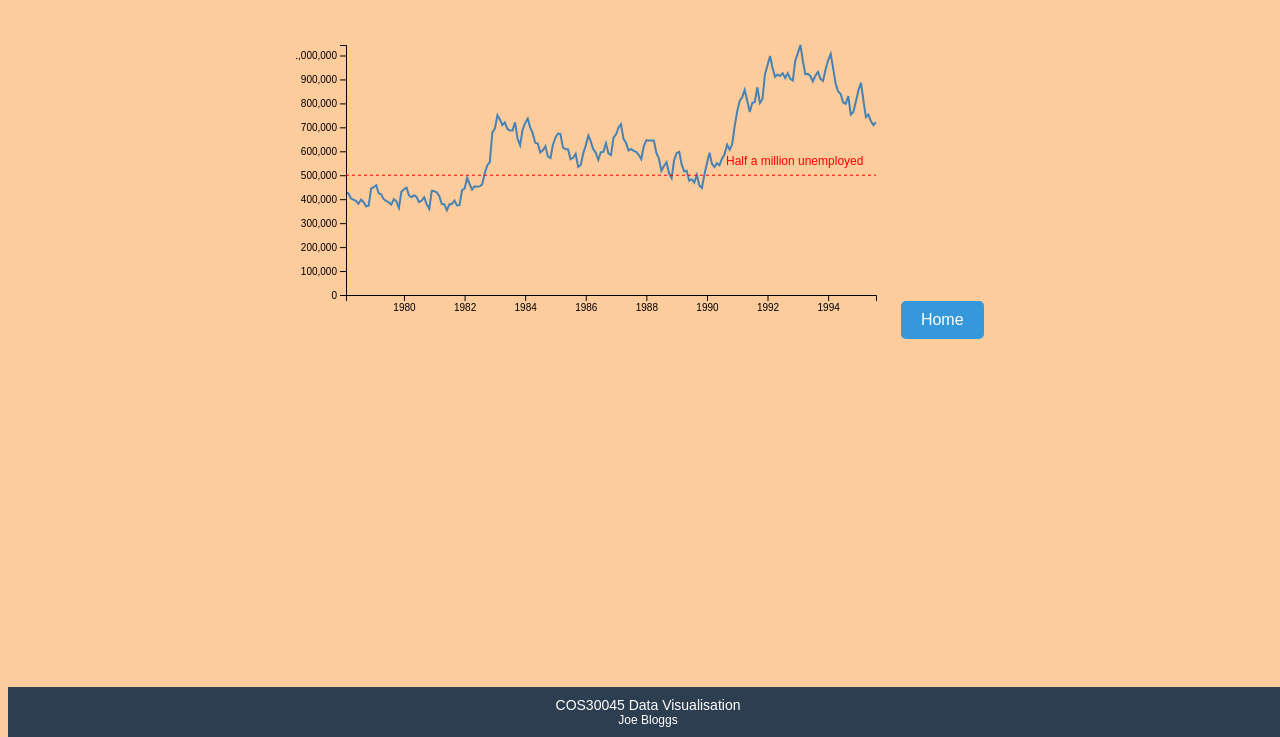
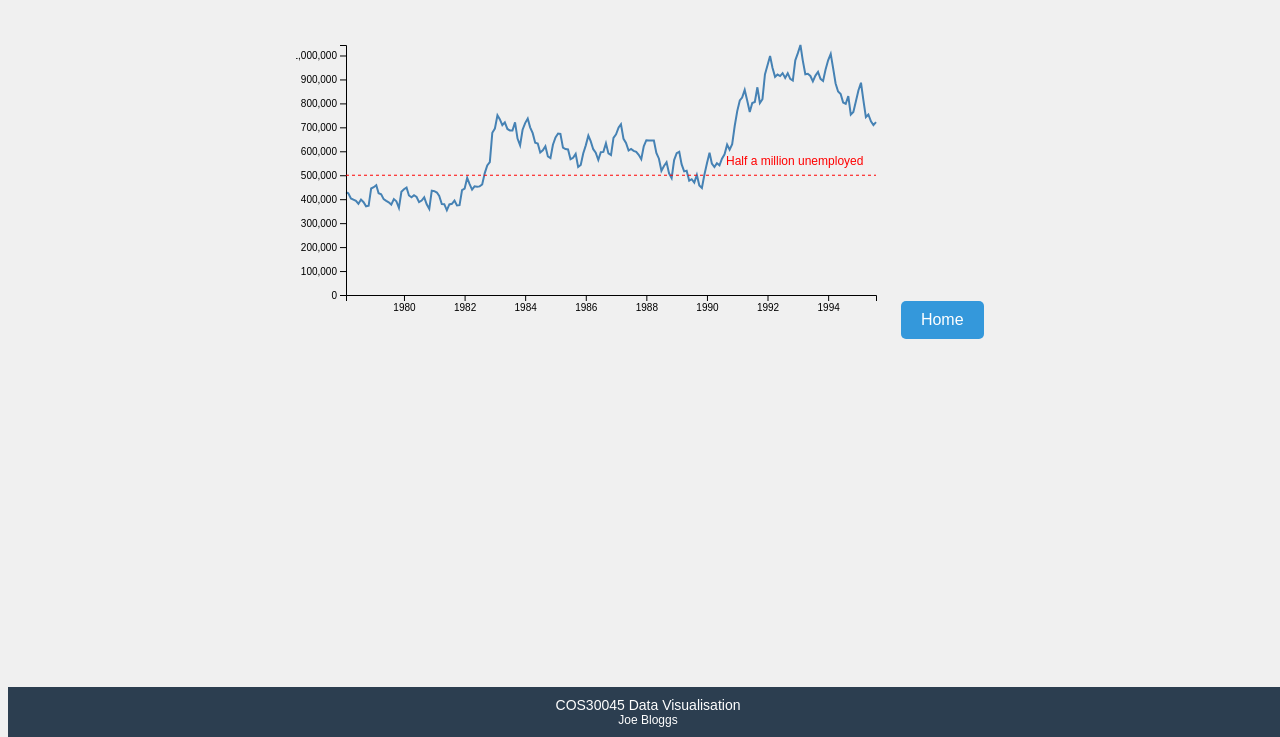
Before and after one commit to HAN69696969/LAB-C0S30045, a plain HTML site: page Lab7.1.html in a window 1280 px wide. Shown: the part 63-800 px from the top of the page. Drawn offline with nearby package versions, Linux system fonts and the light colour scheme.

Commit message:
Update Lab7.1.html

```diff
--- a/Lab7.1.html
+++ b/Lab7.1.html
@@ -9,7 +9,7 @@
         body {
             font-family: Arial, sans-serif;
             text-align: center;
-            background-color: #fccc9d;
+            background-color: #f0f0f0;
         }
 
         #chart {
@@ -75,6 +75,7 @@
     <h2>Number of Unemployed in Australia</h2>
     <div id="chart"></div>
 
+    <!-- Home button below the chart -->
     <a href="index.html" class="home-button">Home</a>
 
     <div class="footer">
```
